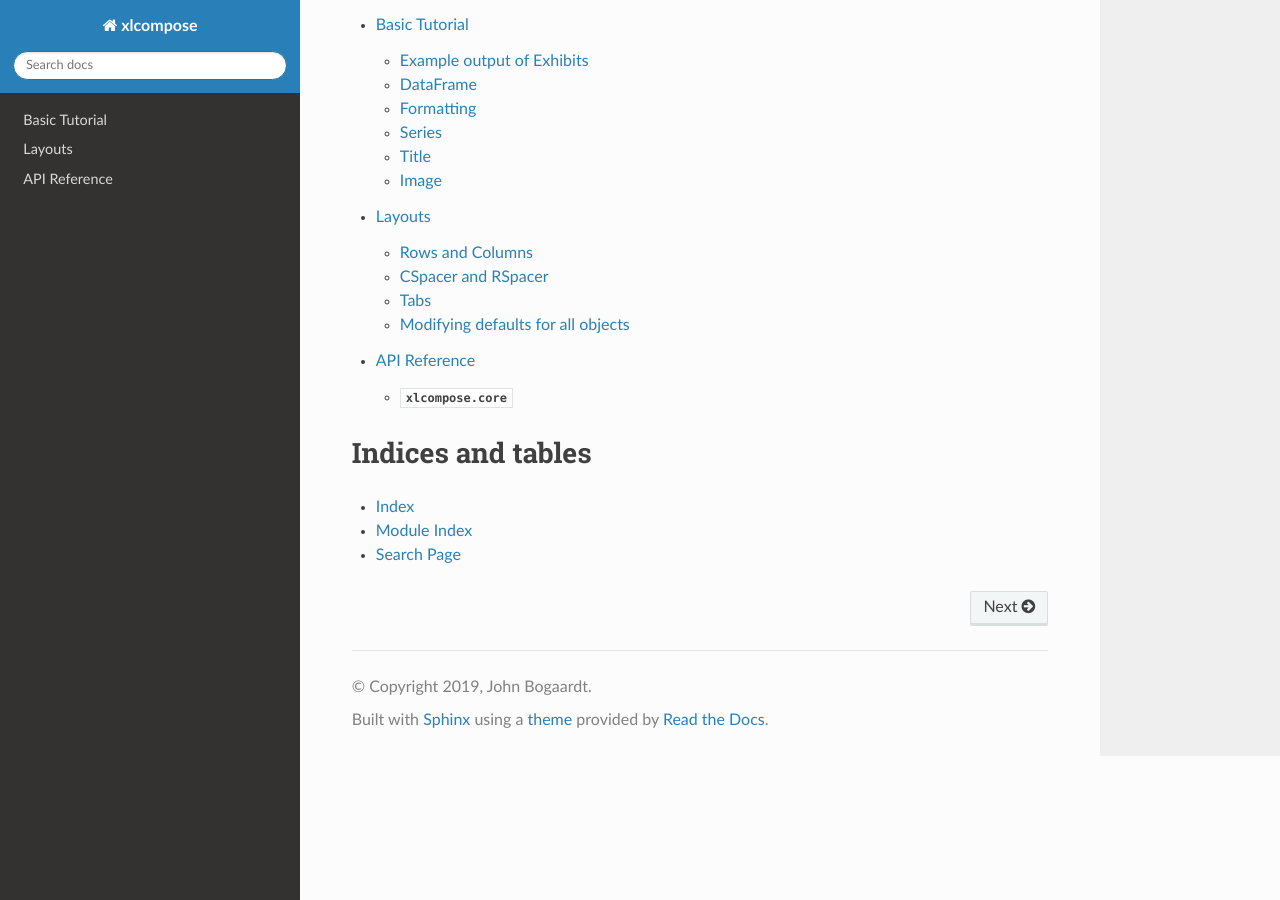
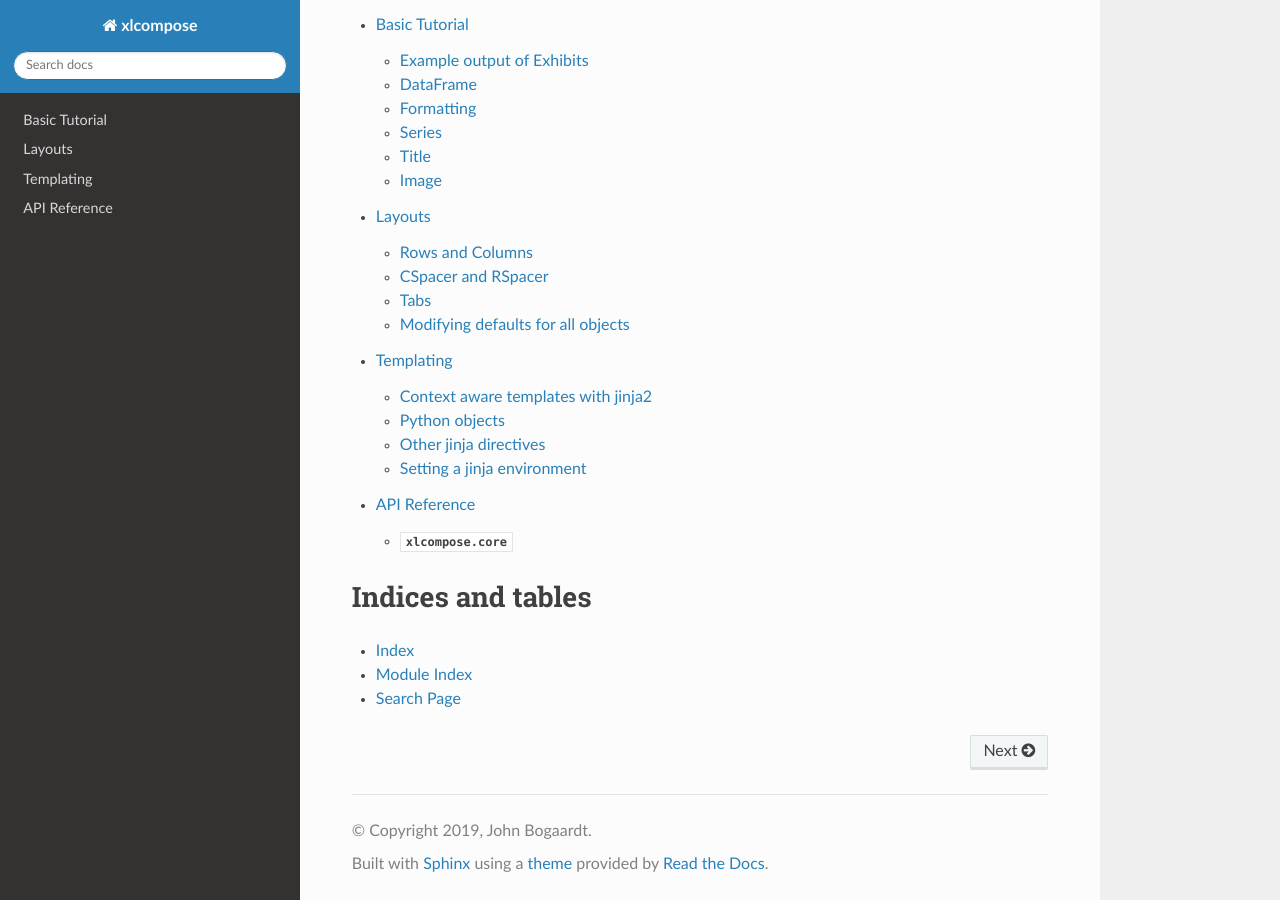
Before and after one commit to jbogaardt/xlcompose, a Sphinx documentation site: the page built from docs/index.rst, in a window 1280 px wide and 900 px high, scrolled down 910 px. Built offline with Sphinx 7.4.7 and the Read the Docs theme 2.0.0, drawn with Linux system fonts in a browser that asks for light colours; some of the changed lines change nothing that is shown.

Commit message:
updated docs

```diff
--- a/docs/index.rst
+++ b/docs/index.rst
@@ -36,6 +36,7 @@ Layout components include:
    :maxdepth: 2
 
    examples
+   templating
    modules
 
 
--- a/docs/modules.rst
+++ b/docs/modules.rst
@@ -15,3 +15,6 @@ For reference on concepts repeated across the API, see glossary.
 
 .. automodule:: xlcompose.core
    :members:
+
+.. automodule:: xlcompose.templates
+   :members:
--- /dev/null
+++ b/docs/templating.rst
@@ -0,0 +1,163 @@
+.. _examples:
+
+.. currentmodule:: xlcompose
+
+
+Templating
+============
+
+`xlcompose` objects have a nice dictionary/list like representation.  This allows
+the structure of the object to be defined nicely using YAML notation.
+
+**Example:**
+   >>> xlc.Column(
+   ...     xlc.Title(data=['This is a', 'sample title'], formats={'align':'left'})
+   ... )
+
+The python object above can be expressed in a YAML notation and read into
+`xlcompose` as follows:
+
+**Example:**
+   >>> my_template = """
+   ... - Column:
+   ...     Title:
+   ...         data: ['This is a', 'sample title']
+   ...         formats:
+   ...             align: 'left'
+   ... """
+   >>> xlc.load_yaml(my_template)
+
+The benefit of doing this is we can save templates as YAML files for reuse with
+new data. Maybe you run a small business and have an Invoice template.  Perhaps
+you're a financial analyst and you have P&L templates for you balance sheet and\
+income statement.
+
+Context aware templates with jinja2
+-----------------------------------
+Like most files, YAML files can be manipulated using the jinja templating language.
+Jinja is used extensively in python web frameworks like `flask` and `django`.  By
+using jinja, we can insert data into our template.
+
+**Example:**
+   >>> my_template = """
+   ... - Column:
+   ...     Title:
+   ...         data: ['This is a', {{title}}]
+   ...         formats:
+   ...             align: 'left'
+   ... """
+   >>> xlc.load_yaml(my_template, title='context-aware title')
+
+Notice how `load_yaml` takes an arbitrary set of keyword arguments (kwargs), in
+this case, just 'title' and `xlcompose` uses jinja to inject these values into
+your template.  The jinja templating language has a ton of features that are
+covered at great length elsewhere so we will only touch on the basics here.
+That said, the full power of jinja can be used with your `xlcompose` templates.
+
+.. note::
+   Jinja templating is incredibly powerful and can lead to an impressive Excel
+   template library as it does for impressive web sites. To learn more about it
+   visit the Jinja Docs. (https://jinja.palletsprojects.com/en/master/templates/)
+
+Python objects
+---------------
+YAML supports primitive data types - `str`, `int`, `float`, `dict`, `list`.
+Likewise, `jinja2` was designed to inject text into templates.  This is great
+for text based outputs like HTML, but `xlcompose` is trying to build complex
+python objects like the `DataFrame`.  If you pass a complex object into a jinja
+variable, jinja will grab the string representation of the object.
+
+**This will not work:**
+   >>> my_template = """
+   ... - Column:
+   ...     Title:
+   ...         data: ['This is a', 'sample title']
+   ...     DataFrame:
+   ...       data: {{data}}
+   ... """
+   >>> xlc.load_yaml(my_template, data=data)
+
+**It is equivalent to:**
+   >>> xlc.Column(
+   ...     xlc.Title(data=['This is a', 'sample title']),
+   ...     xlc.DataFrame(data.__str__())
+   ... )
+
+We don't want the string representation of our `DataFrame`, we want the actual
+`DataFrame` itself.  To accomplish this, `xlcompose` has a jinja2 directive
+`{% eval %}` that evaulates the object as it would in python.
+
+**This is correct:**
+   >>> my_template = """
+   ... - Column:
+   ...     Title:
+   ...         data: ['This is a', 'sample title']
+   ...     DataFrame:
+   ...       data: {% eval %}data{% endeval %}
+   ... """
+   >>> xlc.load_yaml(my_template, data=data)
+
+.. warning::
+  `{% eval %}` is called `eval` because it is evaluating text as python code.
+  It is important to know and trust the templates you are using so that you do not
+  unintentionally run malicious code.
+
+`{% eval %}` can even run on methods of your context objects.  It is important to
+note that `{% eval %}` runs as a final step in your template.  This means you can
+pass other variables as context to your `eval` directive.
+
+**Example:**
+   >>> my_template = """
+   ... - Column:
+   ...     Title:
+   ...         data: ['This is a', 'sample title']
+   ...     DataFrame:
+   ...       data: {% eval %}data.groupby('{{group}}').sum(){% endeval %}
+   ... """
+   >>> xlc.load_yaml(my_template, data=data, group='country')
+
+In the above example, the variable `{{group}}` gets replaced with 'country'
+before the `{% eval %}` directive evaluates the python expression.
+
+Other jinja directives
+----------------------
+Again, there is a wealth of information on the web about how to use `jinja2` and
+its best to learn about it from existing tutorials.  That said, here is one example
+that shows loops through a hypothetical `DataFrame` - for each country we total
+revenue and expense by product.
+
+**Example:**
+   >>> my_template = """
+   ... - Column:
+   ...     Title:
+   ...         data: ['Summary of Revenue and Expense', 'By Product and Country']
+   ...     {% for country in data['country'].unique() %}
+   ...     Series:
+   ...         data: 'Revenue and Expense for {{country}}'
+   ...         formats:
+   ...           bold: True
+   ...     DataFrame:
+   ...         data: {% eval %}data.groupby({{country}})[['Revenue', 'Expense']].sum(){% endeval %}
+   ...         formats:
+   ...           align: 'center'
+   ...           num_format: '$#,#'
+   ...     {% endfor %}
+   ... """
+   >>> xlc.load_yaml(my_template, data=data)
+
+We could have done this looping in python, but sometimes it is far more convenient
+to have the context-aware template use the data it is passed to generate itself.
+This approach leaves re-use of the template much simpler.  In the above,
+we only need to pass it `data`, which is much simpler then recreating the loop in
+python every time we want to re-use the template.
+
+Setting a jinja environment
+---------------------------
+Jinja has a concept of an environment.  This is a folder where all templates
+reside.  To make all the templates aware of each other (so that they can call
+on each other), you would create a Jinja environment.  You do not need to
+set an environment if you're working with only one template at a time.  However,
+if you do have a jinja environment, you can pass it into `xlcompose`:
+
+**Example:**
+   >>> xlc.load_yaml(template='template.yaml', env=my_jinja_env, data=data, ...)
```
